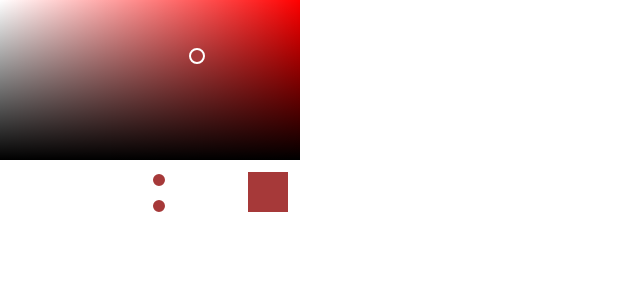
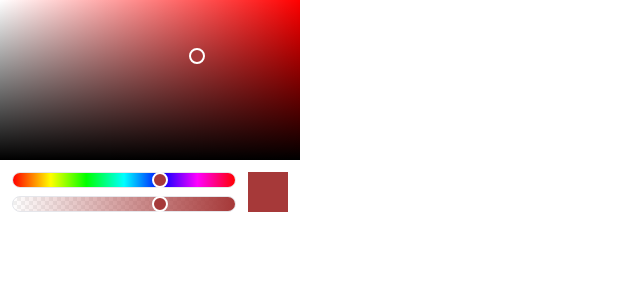
Before and after one commit to XieZongChen/practice-react, a React (Vite) app: page / in a window 1280 px wide. Shown: the top 300 px of the page, without its empty margins (0-640 px from the left). Built offline with nearby package versions, Linux system fonts and the light colour scheme.

Commit message:
feat(ColorPickerPanel): Ribbon 样式开发

```diff
--- a/src/components/ColorPickerPanel/Ribbon.tsx
+++ b/src/components/ColorPickerPanel/Ribbon.tsx
@@ -1,4 +1,5 @@
 import { useRef, type FC } from 'react';
+import cs from 'classnames';
 import { Color } from './color';
 import Handler from './Handler';
 import Transform from './Transform';
@@ -7,8 +8,9 @@ import { calculateColor, calculateOffset } from './utils';
 
 const Ribbon: FC<{
   color: Color;
+  type?: 'hue' | 'light'; // 色相模式 | 明度模式，默认色相
   onChange?: (color: Color) => void;
-}> = ({ color, onChange }) => {
+}> = ({ color, type = 'hue', onChange }) => {
   const transformRef = useRef<HTMLDivElement>(null);
   const containerRef = useRef<HTMLDivElement>(null);
 
@@ -28,19 +30,33 @@ const Ribbon: FC<{
     },
     calculate: () => {
       const _offset = calculateOffset(containerRef, transformRef, color);
-      return { ..._offset, y: 0 };
+      return { ..._offset, y: -1 };
     },
   });
 
   return (
     <div
       ref={containerRef}
-      className='color-picker-panel-ribbon'
+      className={cs('color-picker-panel-ribbon', {
+        'color-picker-panel-ribbon-bg': type === 'light',
+      })}
       onMouseDown={dragStartHandle}
     >
       <Transform ref={transformRef} offset={{ x: offset.x, y: offset.y }}>
         <Handler color={color.toRgbString()} />
       </Transform>
+      <div
+        className={cs('color-picker-panel-ribbon-color', {
+          'color-picker-panel-ribbon-color-hue': type === 'hue',
+        })}
+        style={
+          type === 'light'
+            ? {
+                background: `linear-gradient(to right, rgba(0, 0, 0, 0), ${color.toPercentageRgbString()})`,
+              }
+            : undefined
+        }
+      ></div>
     </div>
   );
 };
--- a/src/components/ColorPickerPanel/index.scss
+++ b/src/components/ColorPickerPanel/index.scss
@@ -47,6 +47,40 @@
   &-ribbon {
     position: relative;
     height: 14px;
+    border-radius: 10px;
+    border: 1px solid #e5e6eb;
+
+    &-bg {
+      background-size: 8px 8px;
+      background-image: conic-gradient(
+        rgba(0, 0, 0, 0.06) 0 25%,
+        transparent 0 50%,
+        rgba(0, 0, 0, 0.06) 0 75%,
+        transparent 0
+      );
+    }
+
+    &-color {
+      border-radius: 10px;
+      position: absolute;
+      top: 0;
+      bottom: 0;
+      left: 0;
+      right: 0;
+
+      &-hue {
+        background: linear-gradient(
+          90deg,
+          red,
+          #ff0 17%,
+          #0f0 33%,
+          #0ff 50%,
+          #00f 67%,
+          #f0f 83%,
+          red
+        );
+      }
+    }
   }
 
   &-preview {
--- a/src/components/ColorPickerPanel/index.tsx
+++ b/src/components/ColorPickerPanel/index.tsx
@@ -44,8 +44,8 @@ function ColorPickerPanel(props: ColorPickerProps) {
       ></Palette>
       <div className='color-picker-panel-control'>
         <div className='color-picker-panel-control-wrapper'>
-          <Ribbon color={colorTypeMerged} />
-          <Ribbon color={colorTypeMerged} />
+          <Ribbon color={colorTypeMerged} type='hue' />
+          <Ribbon color={colorTypeMerged} type='light' />
         </div>
         <div
           className='color-picker-panel-preview'
```
